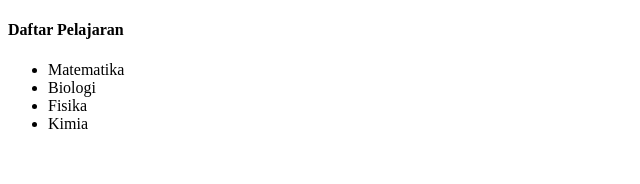
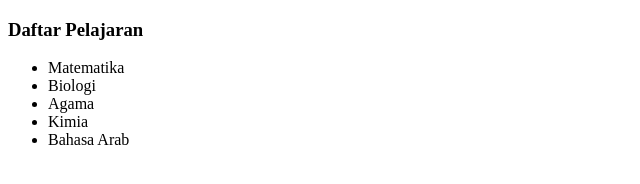
Before and after one commit to faisalkun/projek-baru, a plain HTML site: page index.html in a window 1280 px wide. Shown: the whole page, without its empty margins (0-640 px from the left). Drawn offline with Linux system fonts and the light colour scheme.

Commit message:
update index.html dan menambahankan guru.html

```diff
--- a/index.html
+++ b/index.html
@@ -5,12 +5,13 @@
 </head>
 <body>
 
-		<h4>Daftar Pelajaran</h4>
+		<h3>Daftar Pelajaran</h3>
 		<ul>
 			<li>Matematika</li>
 			<li>Biologi</li>
-			<li>Fisika</li>
+			<li>Agama</li>
 			<li>Kimia</li>
+			<li>Bahasa Arab</li>
 		</ul>
 
 </body>
```
Also changed, not shown: guru.html (added, +16 -0 lines).
